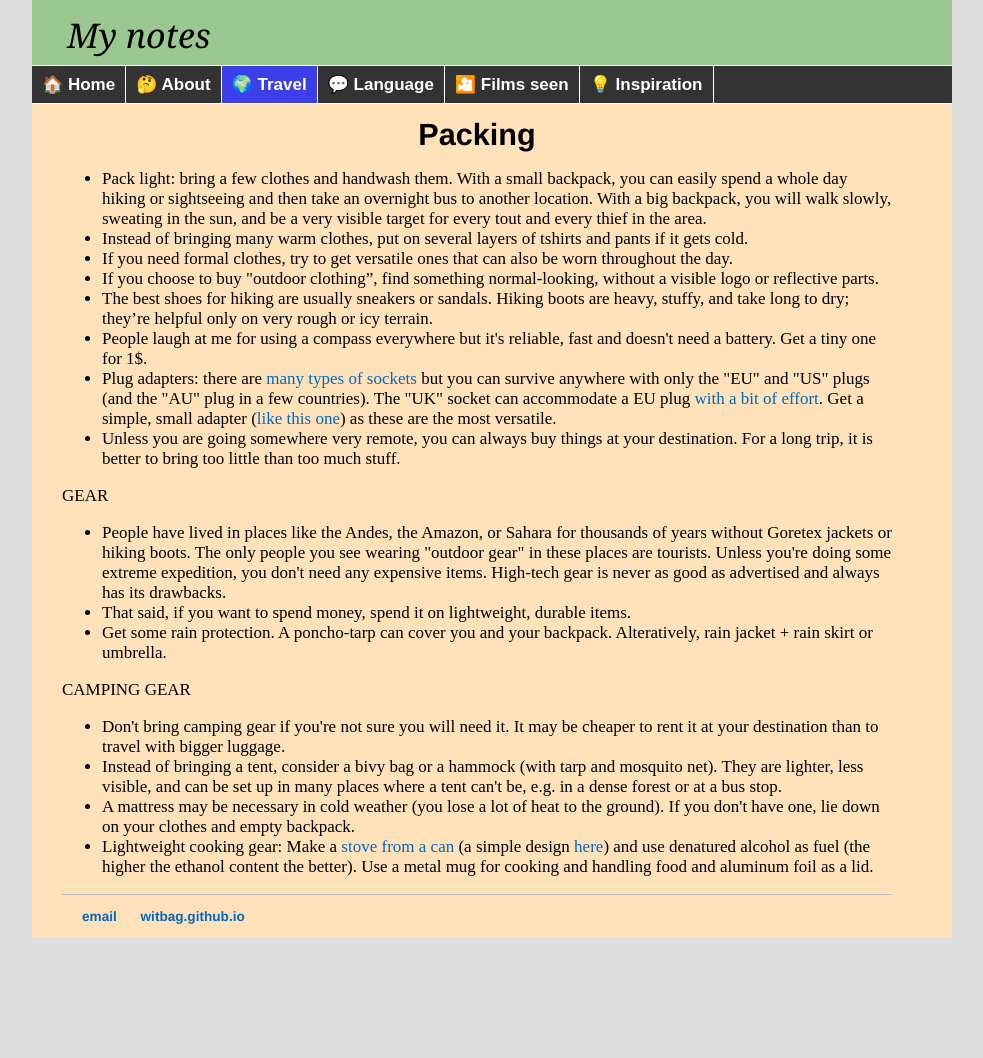
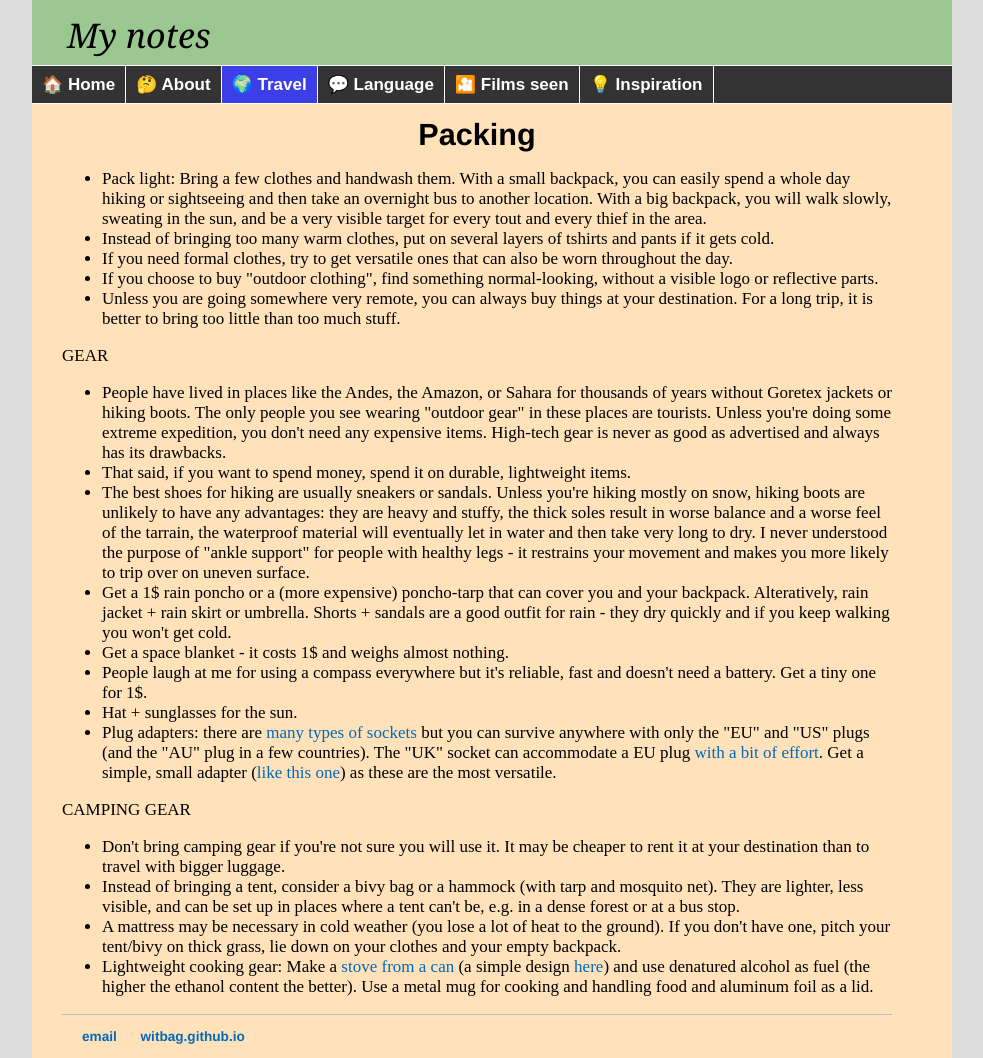
Before and after one commit to witbag/witbag.github.io, a Jekyll site: the page built from travel/packing.html, in a window 1280 px wide. Shown: the whole page, without its empty margins (148-1131 px from the left). Built offline with Jekyll 4.4.1, drawn with Linux system fonts in a browser that asks for light colours; before the commit the page ends 938 px from its top, so only the background shows below that.

Commit message:
Update packing.html

```diff
--- a/travel/packing.html
+++ b/travel/packing.html
@@ -8,26 +8,28 @@ title: Travel resources
 <br>
 <center><h2>Packing</h2></center>
 <ul>
-<li>Pack light: bring a few clothes and handwash them. With a small backpack, you can easily spend a whole day hiking or sightseeing and then take an overnight bus to another location. With a big backpack, you will walk slowly, sweating in the sun, and be a very visible target for every tout and every thief in the area.
-<li>Instead of bringing many warm clothes, put on several layers of tshirts and pants if it gets cold.
+<li>Pack light: Bring a few clothes and handwash them. With a small backpack, you can easily spend a whole day hiking or sightseeing and then take an overnight bus to another location. With a big backpack, you will walk slowly, sweating in the sun, and be a very visible target for every tout and every thief in the area.
+<li>Instead of bringing too many warm clothes, put on several layers of tshirts and pants if it gets cold.
 <li>If you need formal clothes, try to get versatile ones that can also be worn throughout the day.
-<li>If you choose to buy "outdoor clothing”, find something normal-looking, without a visible logo or reflective parts.
-<li>The best shoes for hiking are usually sneakers or sandals. Hiking boots are heavy, stuffy, and take long to dry; they’re helpful only on very rough or icy terrain.
-<li>People laugh at me for using a compass everywhere but it's reliable, fast and doesn't need a battery. Get a tiny one for 1$.
-<li>Plug adapters: there are <a href="https://www.power-plugs-sockets.com/" target=_blank>many types of sockets</a> but you can survive anywhere with only the "EU" and "US" plugs (and the "AU" plug in a few countries). The "UK" socket can accommodate a EU plug <a href="https://www.youtube.com/watch?v=fi5_CTBnDgc" target=_blank>with a bit of effort</a>. Get a simple, small adapter (<a href="https://www.dhresource.com/0x0s/f2-albu-g5-M01-70-EB-rBVaJFi0KfqAHu21AAEbpXp_5UQ354.jpg/portable-travel-power-plug-adapter-eu-us-au-adaptor-converter-ac-power-plug-european-to-american-outlet-universal.jpg" target=_blank>like this one</a>) as these are the most versatile.
+<li>If you choose to buy "outdoor clothing", find something normal-looking, without a visible logo or reflective parts.
 <li>Unless you are going somewhere very remote, you can always buy things at your destination. For a long trip, it is better to bring too little than too much stuff.
 </ul>
 GEAR<br>
 <ul>
 <li>People have lived in places like the Andes, the Amazon, or Sahara for thousands of years without Goretex jackets or hiking boots. The only people you see wearing "outdoor gear" in these places are tourists. Unless you're doing some extreme expedition, you don't need any expensive items. High-tech gear is never as good as advertised and always has its drawbacks.
-<li>That said, if you want to spend money, spend it on lightweight, durable items.
-<li>Get some rain protection. A poncho-tarp can cover you and your backpack. Alteratively, rain jacket + rain skirt or umbrella.
+<li>That said, if you want to spend money, spend it on durable, lightweight items.
+<li>The best shoes for hiking are usually sneakers or sandals. Unless you're hiking mostly on snow, hiking boots are unlikely to have any advantages: they are heavy and stuffy, the thick soles result in worse balance and a worse feel of the tarrain, the waterproof material will eventually let in water and then take very long to dry. I never understood the purpose of "ankle support" for people with healthy legs - it restrains your movement and makes you more likely to trip over on uneven surface.
+<li>Get a 1$ rain poncho or a (more expensive) poncho-tarp that can cover you and your backpack. Alteratively, rain jacket + rain skirt or umbrella. Shorts + sandals are a good outfit for rain - they dry quickly and if you keep walking you won't get cold.
+<li>Get a space blanket - it costs 1$ and weighs almost nothing.
+<li>People laugh at me for using a compass everywhere but it's reliable, fast and doesn't need a battery. Get a tiny one for 1$.
+<li>Hat + sunglasses for the sun.
+<li>Plug adapters: there are <a href="https://www.power-plugs-sockets.com/" target=_blank>many types of sockets</a> but you can survive anywhere with only the "EU" and "US" plugs (and the "AU" plug in a few countries). The "UK" socket can accommodate a EU plug <a href="https://www.youtube.com/watch?v=fi5_CTBnDgc" target=_blank>with a bit of effort</a>. Get a simple, small adapter (<a href="https://www.dhresource.com/0x0s/f2-albu-g5-M01-70-EB-rBVaJFi0KfqAHu21AAEbpXp_5UQ354.jpg/portable-travel-power-plug-adapter-eu-us-au-adaptor-converter-ac-power-plug-european-to-american-outlet-universal.jpg" target=_blank>like this one</a>) as these are the most versatile.
 </ul>
 CAMPING GEAR<br>
 <ul>
-<li>Don't bring camping gear if you're not sure you will need it. It may be cheaper to rent it at your destination than to travel with bigger luggage.
-<li>Instead of bringing a tent, consider a bivy bag or a hammock (with tarp and mosquito net). They are lighter, less visible, and can be set up in many places where a tent can't be, e.g. in a dense forest or at a bus stop.
-<li>A mattress may be necessary in cold weather (you lose a lot of heat to the ground). If you don't have one, lie down on your clothes and empty backpack.
+<li>Don't bring camping gear if you're not sure you will use it. It may be cheaper to rent it at your destination than to travel with bigger luggage.
+<li>Instead of bringing a tent, consider a bivy bag or a hammock (with tarp and mosquito net). They are lighter, less visible, and can be set up in places where a tent can't be, e.g. in a dense forest or at a bus stop.
+<li>A mattress may be necessary in cold weather (you lose a lot of heat to the ground). If you don't have one, pitch your tent/bivy on thick grass, lie down on your clothes and your empty backpack.
 <li>Lightweight cooking gear: Make a <a href="https://en.wikipedia.org/wiki/Beverage-can_stove" target=_blank>stove from a can</a> (a simple design <a href="https://vimeo.com/64726512" target=_blank>here</a>) and use denatured alcohol as fuel (the higher the ethanol content the better). Use a metal mug for cooking and handling food and aluminum foil as a lid.
 </ul>
 
```
